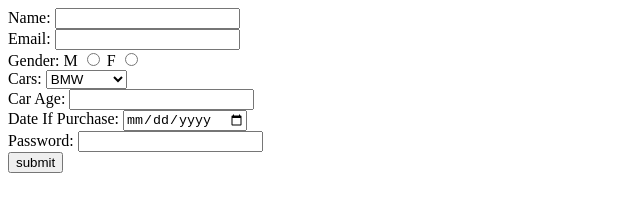
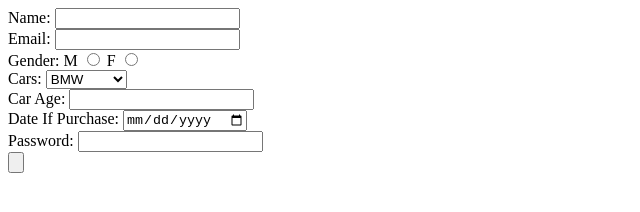
Before and after one commit to acciojob/car-insurance-form-OmSuryawanshi9011, a website: page main.html in a window 1280 px wide. Shown: the whole page, without its empty margins (0-640 px from the left). Drawn offline with Linux system fonts and the light colour scheme.

Commit message:
created a submission

```diff
--- a/main.html
+++ b/main.html
@@ -56,7 +56,7 @@
 
 		<div>
 
-		<input type="button" value="submit">
+		<input type="button" type="submit">
 		</div>
 	</form>
 
```
